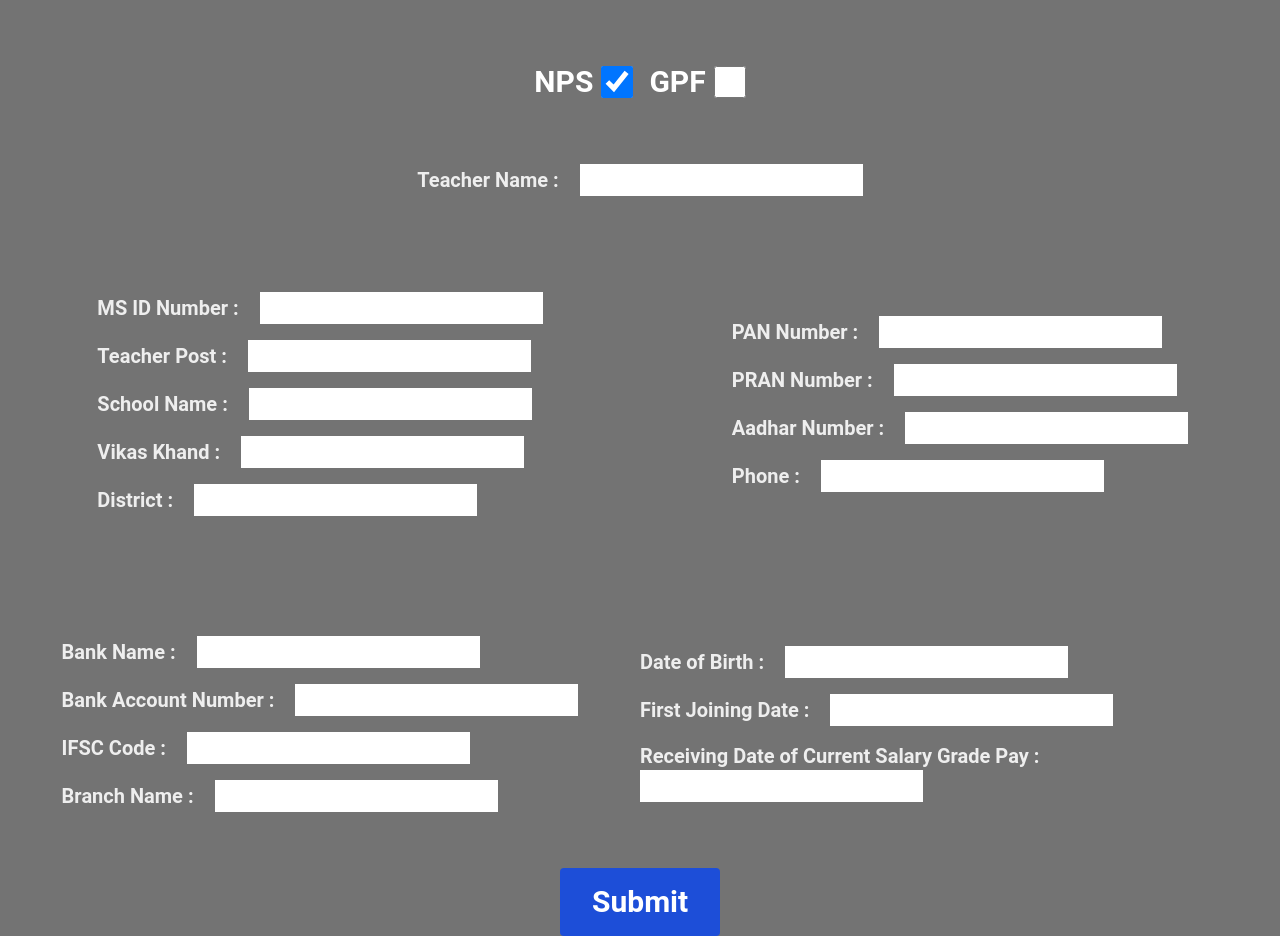
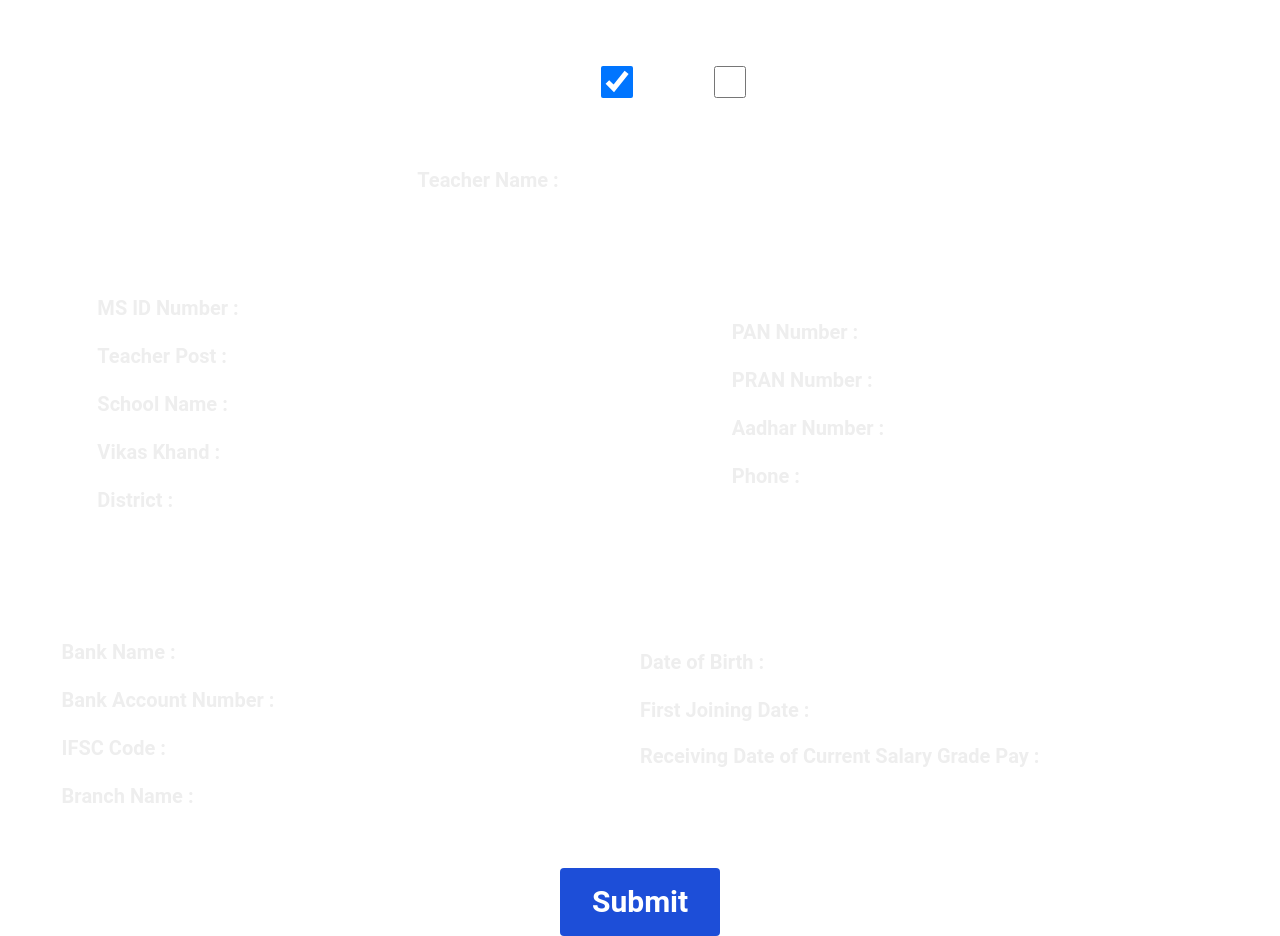
Before and after one commit to kd1729/IncomeTaxCalculator, a React (Create React App) app: page / in a window 1280 px wide. Built offline with nearby package versions, Linux system fonts and the light colour scheme.

Commit message:
changed to light colors from dark

```diff
--- a/src/index.css
+++ b/src/index.css
@@ -3,6 +3,6 @@
 @tailwind utilities;
 
 body{
-    background-color: #737373;
+    background-color: #ffffff;
     font-family: 'Roboto', sans-serif;
 }
```
